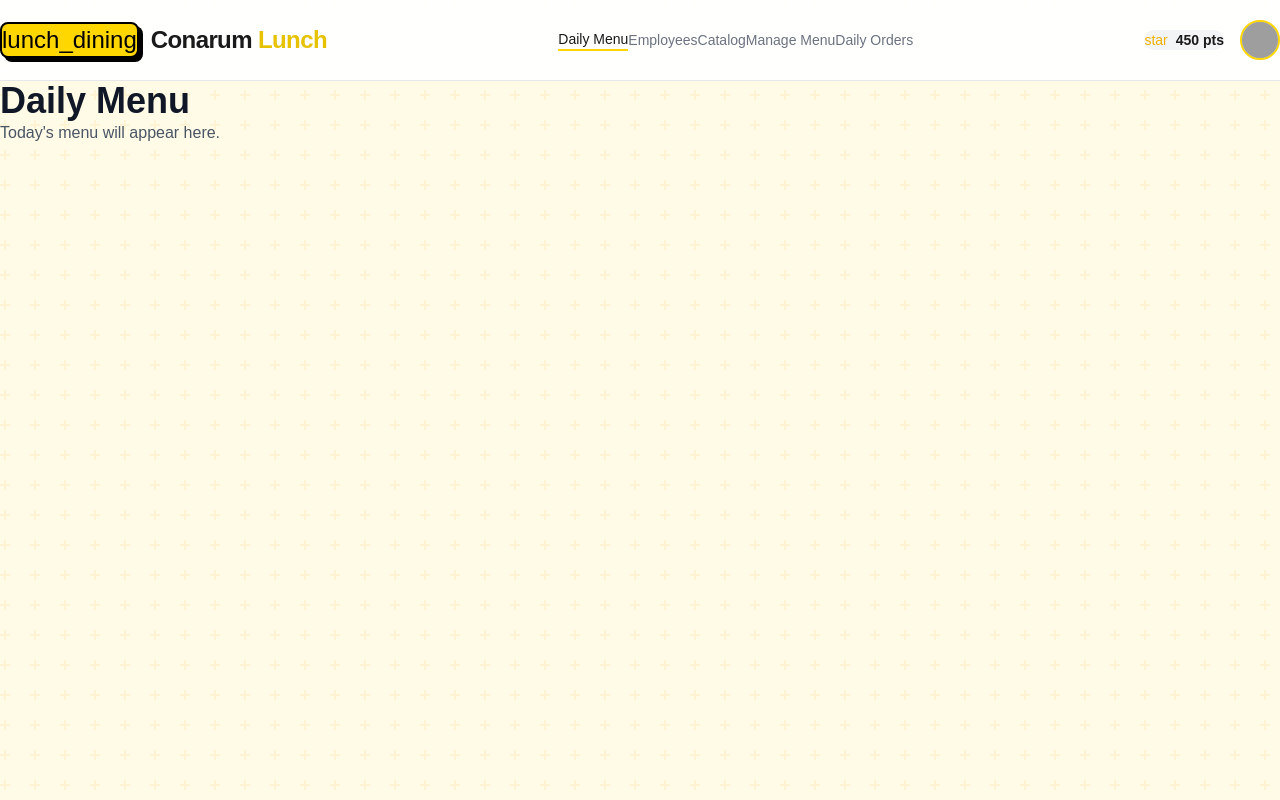
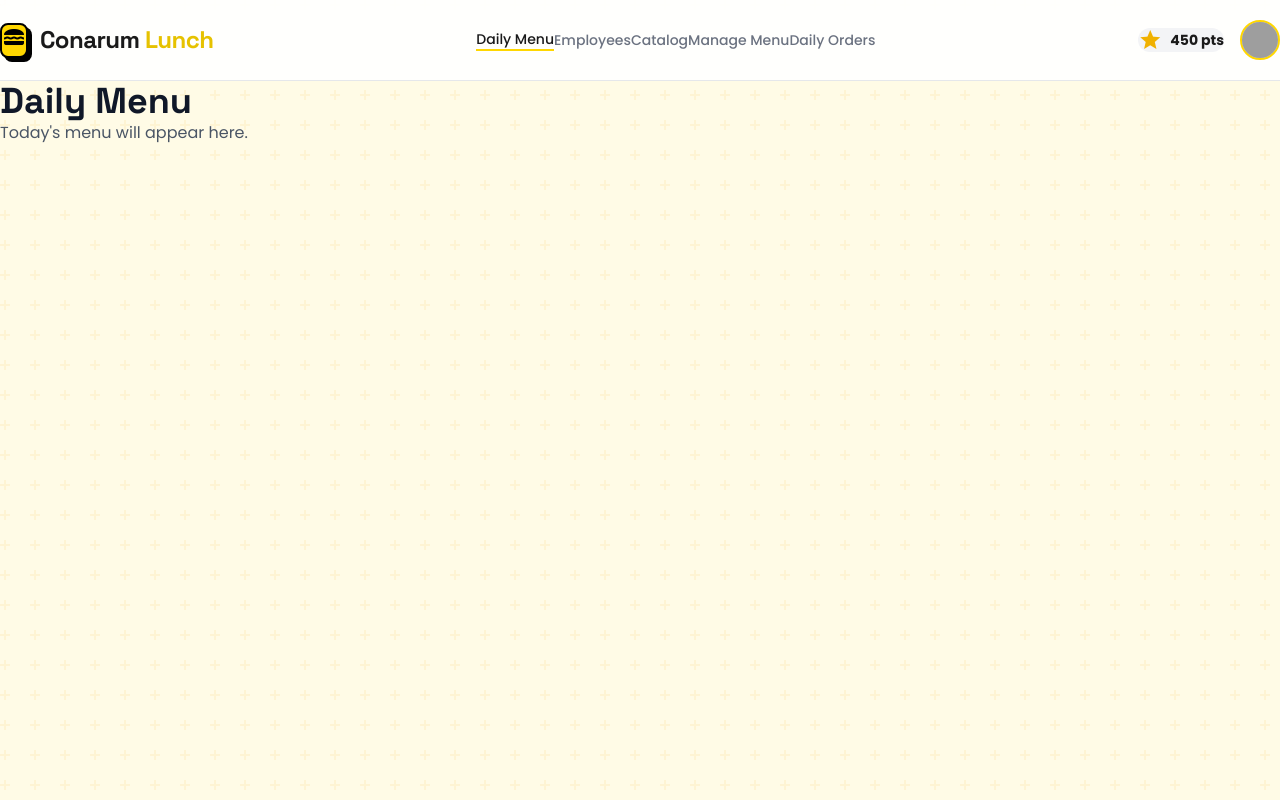
Before and after one commit to Quan-Ngo/Lunch_Order, a React (Vite) app in the folder app/lunch-ui/: page / in a window 1280 px wide. Built offline with nearby package versions, Linux system fonts and the light colour scheme; grey boxes are pictures that could not be loaded.

Commit message:
fixed some css config

```diff
--- a/app/lunch-ui/index.html
+++ b/app/lunch-ui/index.html
@@ -1,13 +1,24 @@
 <!doctype html>
 <html lang="en">
+
 <head>
   <meta charset="UTF-8" />
   <link rel="icon" type="image/svg+xml" href="/vite.svg" />
   <meta name="viewport" content="width=device-width, initial-scale=1.0" />
   <title>lunch-ui</title>
+  <!-- Google Fonts -->
+  <link rel="preconnect" href="https://fonts.googleapis.com">
+  <link rel="preconnect" href="https://fonts.gstatic.com" crossorigin>
+  <link
+    href="https://fonts.googleapis.com/css2?family=Space+Grotesk:wght@400;500;600;700&family=Poppins:wght@300;400;500;600;700&family=Inter:wght@400;500;600;700&display=swap"
+    rel="stylesheet">
+  <!-- Material Icons -->
+  <link href="https://fonts.googleapis.com/icon?family=Material+Icons|Material+Icons+Outlined" rel="stylesheet">
 </head>
+
 <body>
   <div id="root"></div>
   <script type="module" src="/src/main.tsx"></script>
 </body>
+
 </html>
--- a/app/lunch-ui/src/index.css
+++ b/app/lunch-ui/src/index.css
@@ -20,12 +20,6 @@
     --shadow-neobrutalism-lg: 8px 8px 0px 0px rgba(0, 0, 0, 1);
     --shadow-neobrutalism-sm: 2px 2px 0px 0px rgba(0, 0, 0, 1);
 }
-
-/* === Google Fonts === */
-@import url('https://fonts.googleapis.com/css2?family=Space+Grotesk:wght@400;500;600;700&family=Poppins:wght@300;400;500;600;700&family=Inter:wght@400;500;600;700&display=swap');
-
-/* === Material Icons === */
-@import url('https://fonts.googleapis.com/icon?family=Material+Icons|Material+Icons+Outlined');
 
 /* === Global Styles === */
 * {
@@ -71,6 +65,7 @@ body {
 .no-scrollbar::-webkit-scrollbar {
     display: none;
 }
+
 .no-scrollbar {
     -ms-overflow-style: none;
     scrollbar-width: none;
```
Also changed, not shown: package.json (+7 -1 lines), 1 other file (tests, documents, lock files or other folders). Lines whose indentation alone changed are shown as unchanged.
